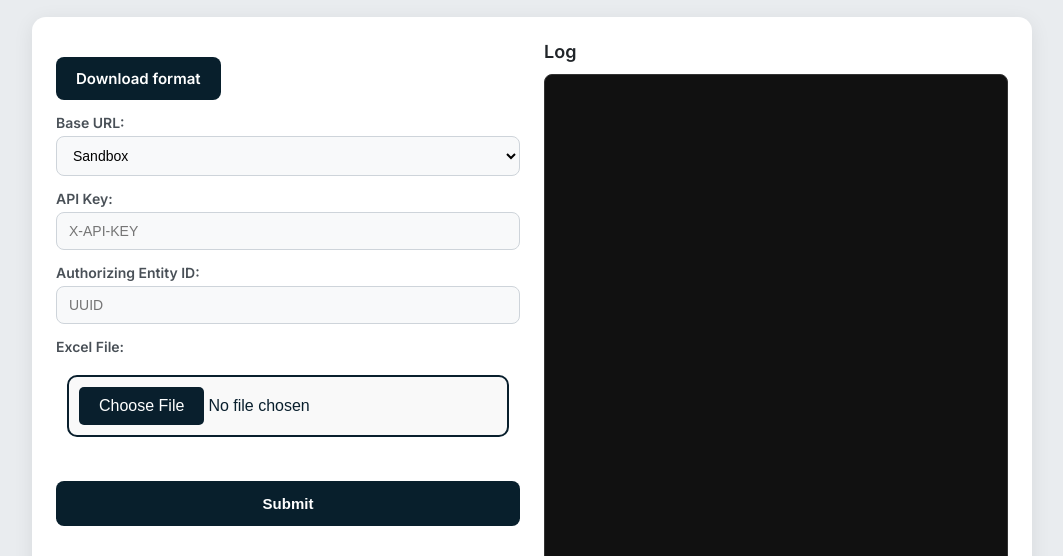
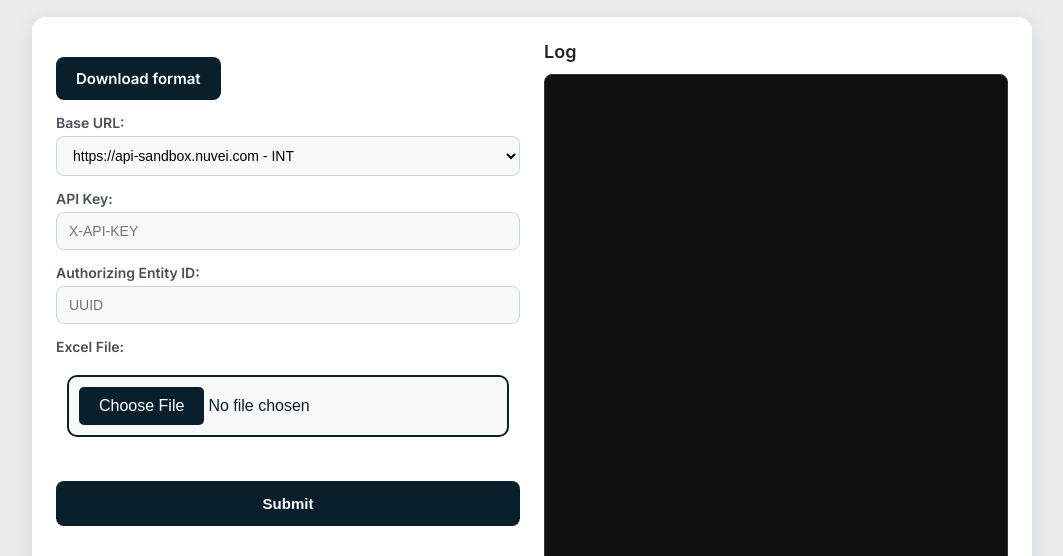
Before and after one commit to elmasteo/onboarding, a website: page subaccounts.html in a window 1280 px wide. Shown: the part 244-800 px from the top of the page, without its empty margins (108-1171 px from the left). Drawn offline with Linux system fonts and the light colour scheme.

Commit message:
ajuste base url en subaccounts

```diff
--- a/subaccounts.html
+++ b/subaccounts.html
@@ -231,8 +231,8 @@
       <a href="subaccounts.xlsx" download class="download-btn">Download format</a>
       <label for="baseUrl">Base URL:</label>
       <select id="baseUrl">
-        <option value="https://api-sandbox.nuvei.com">Sandbox</option>
-        <option value="https://api.nuvei.com">Production</option>
+        <option value="https://api-sandbox.nuvei.com">https://api-sandbox.nuvei.com - INT</option>
+        <option value="https://api.nuvei.com">https://api.nuvei.com - PROD</option>
       </select>
 
       <label for="apiKey">API Key:</label>
```
